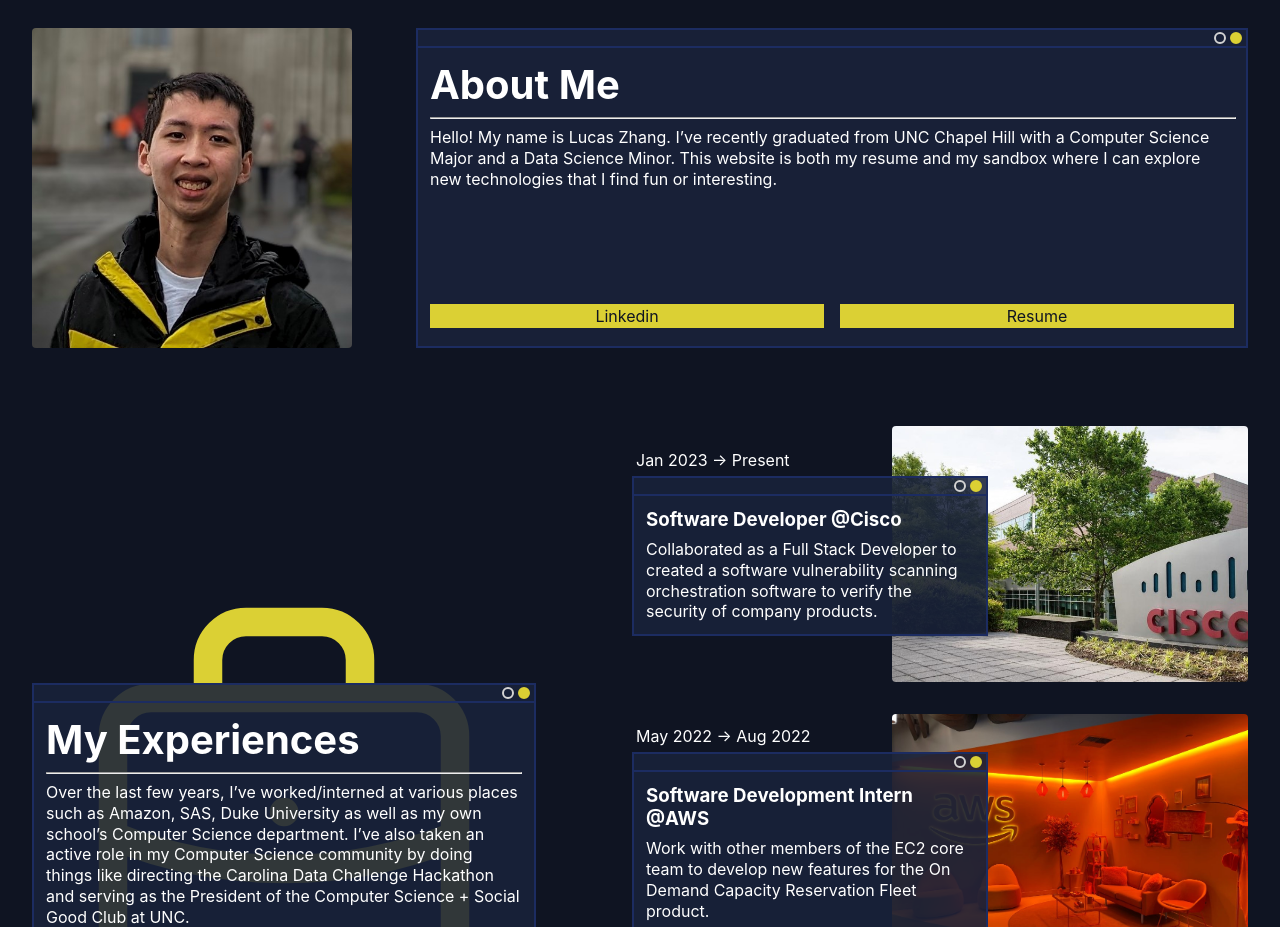
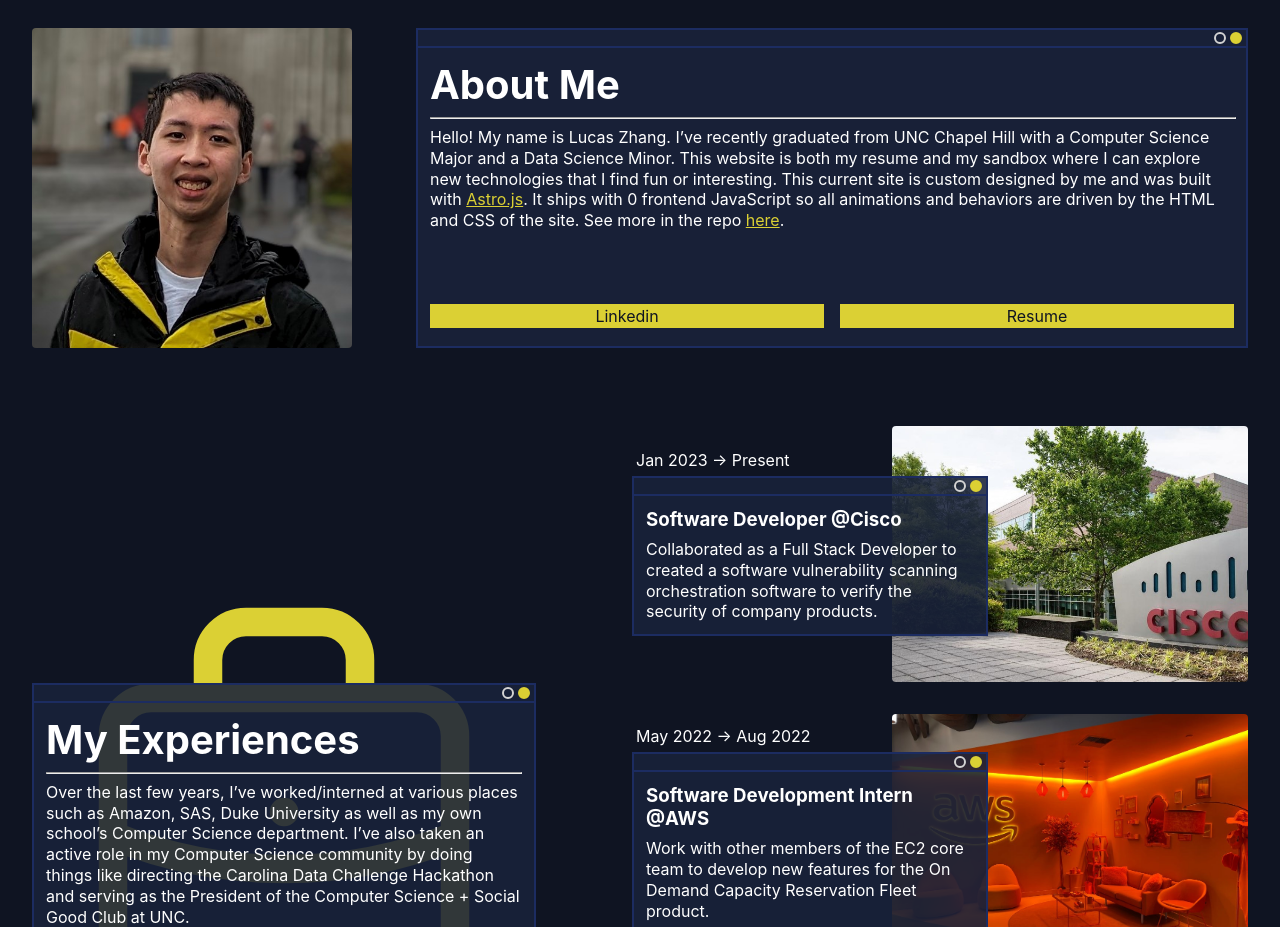
Before and after one commit to lucashzhang/astro-personal-site, an Astro site: page / in a window 1280 px wide. Shown: the part 820-1747 px from the top of the page. Built offline with nearby package versions, Linux system fonts and the light colour scheme; Astro itself is replaced by a stand-in of ours.

Commit message:
Small updates adds meta description

```diff
--- a/src/content/main/about.md
+++ b/src/content/main/about.md
@@ -4,4 +4,4 @@
 linkedin: https://www.linkedin.com/in/lucashzhang/
 resume: https://drive.google.com/file/d/1kYoxdLcPnO5h7ehvS6RkL8_2aIfyihdu/view
 ---
-Hello! My name is Lucas Zhang. I've recently graduated from UNC Chapel Hill with a Computer Science Major and a Data Science Minor. This website is both my resume and my sandbox where I can explore new technologies that I find fun or interesting.
+Hello! My name is Lucas Zhang. I've recently graduated from UNC Chapel Hill with a Computer Science Major and a Data Science Minor. This website is both my resume and my sandbox where I can explore new technologies that I find fun or interesting. This current site is custom designed by me and was built with [Astro.js](https://astro.build). It ships with 0 frontend JavaScript so all animations and behaviors are driven by the HTML and CSS of the site. See more in the repo [here](https://github.com/lucashzhang/astro-personal-site).
--- a/src/layouts/Layout.astro
+++ b/src/layouts/Layout.astro
@@ -13,9 +13,10 @@
 <!DOCTYPE html>
 <html lang="en">
 	<head>
+		<link rel="icon" type="image/png" href="/favicon.png" />
 		<meta charset="UTF-8" />
 		<meta name="viewport" content="width=device-width" />
-		<link rel="icon" type="image/png" href="/favicon.png" />
+		<meta name="description" content="I'm a software developer who loves learning new things! This site is my CV and a personal sandbox for trying new things. Visit here to learn more about me!" />
 		<meta name="generator" content={Astro.generator} />
 		<title>{title}</title>
 	</head>
```
Also changed, not shown: README.md.
